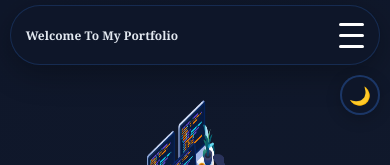
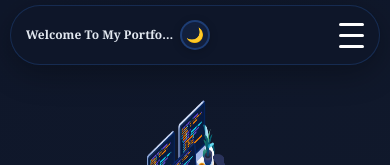
Before and after one commit to sdmukhtar7709/sdmukhtar, a plain HTML site: page index.html in a window 390 px wide. Shown: the top 165 px of the page. Drawn offline with nearby package versions, Linux system fonts and the light colour scheme.

Commit message:
center toggle

```diff
--- a/index.html
+++ b/index.html
@@ -19,6 +19,12 @@
             <div class="left">
                 <a href="#home" class="logo-link">Welcome To My Portfolio</a>
             </div>
+            <!-- Theme Toggle Button -->
+            <div class="center">
+                <div class="theme-toggle" onclick="toggleTheme()">
+                    <div class="toggle-icon">🌙</div>
+                </div>
+            </div>
             <div class="right">
                 <ul class="nav-links">
                     <li><a href="#home">Home</a></li>
@@ -36,10 +42,6 @@
                 </div>
             </div>
         </nav>
-        <!-- Theme Toggle Button -->
-        <div class="theme-toggle" onclick="toggleTheme()">
-            <div class="toggle-icon">🌙</div>
-        </div>
     </header>
     <main>
         <section id="home" class="firstsection">
--- a/style.css
+++ b/style.css
@@ -61,6 +61,26 @@ nav {
     box-shadow: 0 8px 32px rgba(0, 0, 0, 0.3);
 }
 
+nav .left {
+    flex: 1;
+    display: flex;
+    align-items: center;
+}
+
+nav .center {
+    flex: 0 0 auto;
+    display: flex;
+    justify-content: center;
+    align-items: center;
+}
+
+nav .right {
+    flex: 1;
+    display: flex;
+    justify-content: flex-end;
+    align-items: center;
+}
+
 @media (max-width: 768px) {
     nav {
         width: 95%;
@@ -180,13 +200,10 @@ nav ul li a:hover::after {
 
 /* Theme Toggle Button */
 .theme-toggle {
-    position: fixed;
-    top: 85px;
-    right: 20px;
-    width: 50px;
-    height: 50px;
-    background: rgba(15, 23, 42, 0.95);
-    backdrop-filter: blur(20px);
+    width: 40px;
+    height: 40px;
+    background: rgba(59, 130, 246, 0.1);
+    backdrop-filter: blur(10px);
     border: 2px solid rgba(59, 130, 246, 0.3);
     border-radius: 50%;
     display: flex;
@@ -194,8 +211,8 @@ nav ul li a:hover::after {
     justify-content: center;
     cursor: pointer;
     transition: all 0.3s ease;
-    z-index: 1000;
-    box-shadow: 0 4px 15px rgba(0, 0, 0, 0.2);
+    box-shadow: 0 2px 8px rgba(0, 0, 0, 0.2);
+    margin: 0 10px;
 }
 
 .theme-toggle:hover {
@@ -205,33 +222,31 @@ nav ul li a:hover::after {
 }
 
 .toggle-icon {
-    font-size: 1.5rem;
+    font-size: 1.2rem;
     transition: all 0.3s ease;
 }
 
 @media (max-width: 768px) {
     .theme-toggle {
-        width: 45px;
-        height: 45px;
-        top: 80px;
-        right: 15px;
+        width: 35px;
+        height: 35px;
+        margin: 0 5px;
     }
 
     .toggle-icon {
-        font-size: 1.3rem;
+        font-size: 1rem;
     }
 }
 
 @media (max-width: 480px) {
     .theme-toggle {
-        width: 40px;
-        height: 40px;
-        top: 75px;
-        right: 10px;
+        width: 30px;
+        height: 30px;
+        margin: 0 3px;
     }
 
     .toggle-icon {
-        font-size: 1.1rem;
+        font-size: 0.9rem;
     }
 }
 
```
